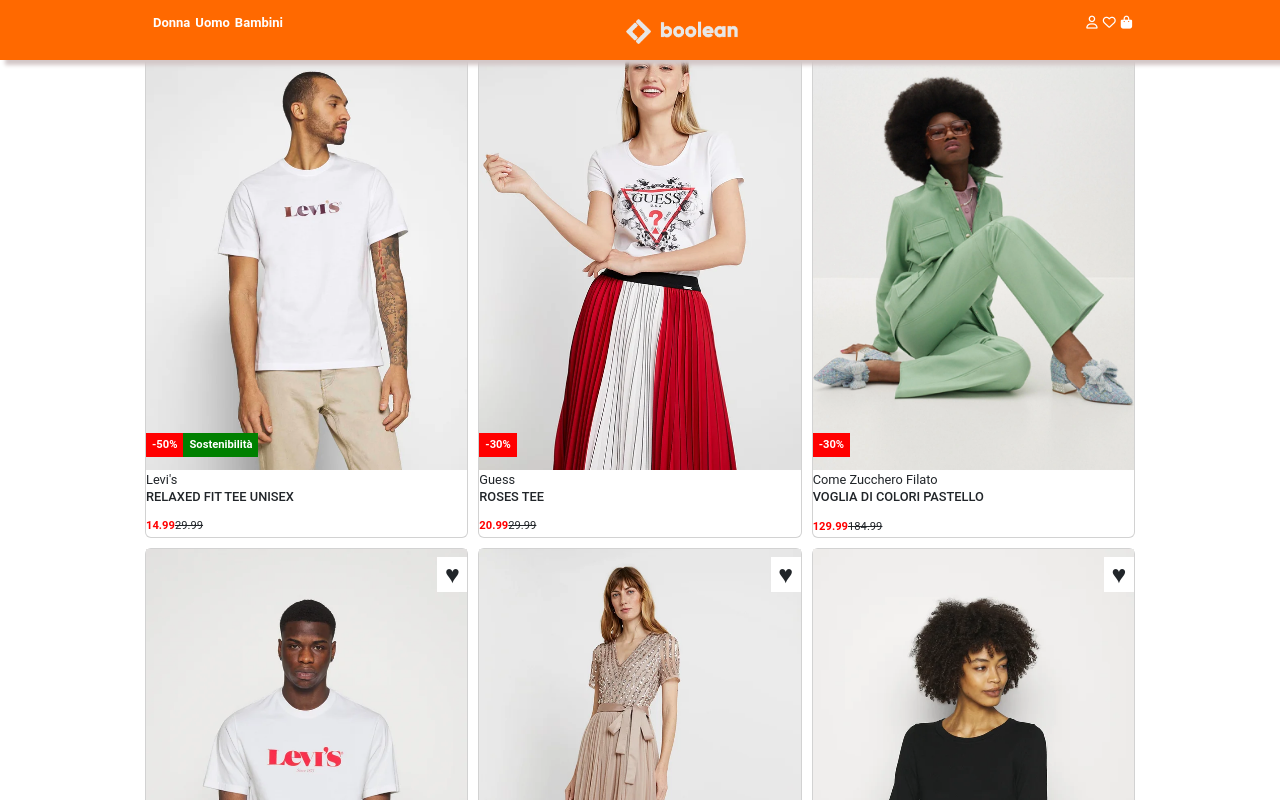
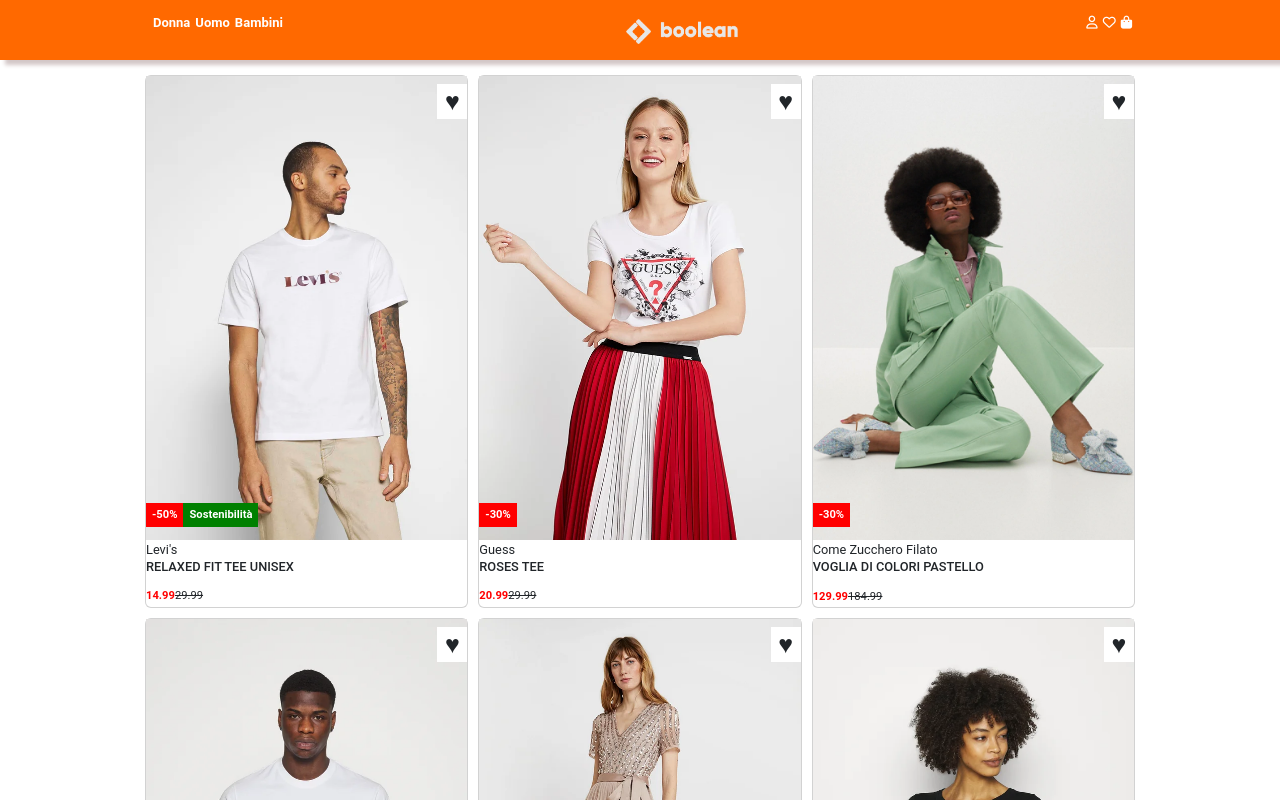
Before and after one commit to silviapetrino/vite-boolando, a Vue app: page / in a window 1280 px wide. Shown: the top 800 px of the page. Built offline with nearby package versions, Linux system fonts and the light colour scheme.

Commit message:
[fix]: padding

```diff
--- a/src/components/MainVue.vue
+++ b/src/components/MainVue.vue
@@ -1,6 +1,6 @@
 <script>
-import Card from './partials/Card.vue';
-import cards from '../data/partials/card';
+import Card from './partials/Cards.vue';
+import cards from '../data/partials/cards';
 
 export default {
     name: "main",
--- a/src/components/partials/Card.vue
+++ b/src/components/partials/Cards.vue
@@ -1,5 +1,5 @@
 <script>
-import cardList from '../../data/partials/card';
+import cardList from '../../data/partials/cards';
 
 export default {
   name: "card",
--- a/src/scss/partials/_general.scss
+++ b/src/scss/partials/_general.scss
@@ -20,6 +20,7 @@
 
 .container-main {
     flex-wrap: wrap;
+    padding-top: 70px;
     justify-content: flex-start;
 }
 
```
Also changed, not shown: src/data/partials/cards.js (renamed from src/data/partials/card.js).
